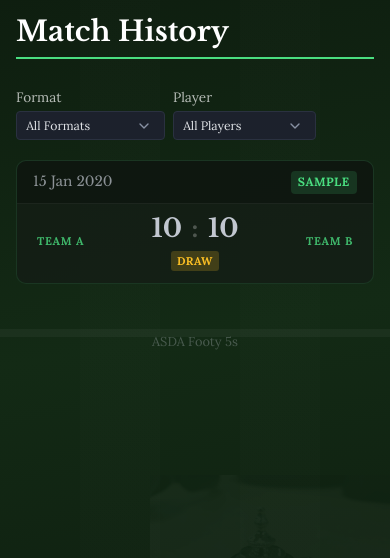
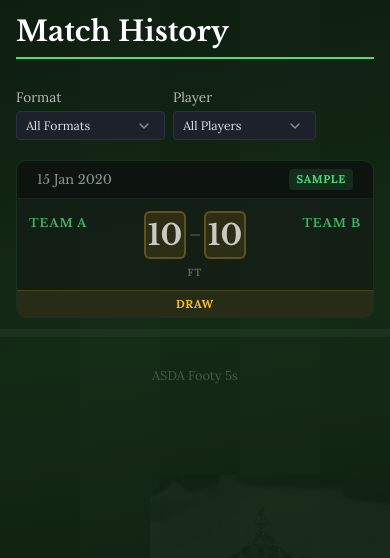
Before and after one commit to rithwikrajendran/asda-footy-5s, a FastAPI app: page /matches in a window 390 px wide. Shown: the part 89-647 px from the top of the page. Run offline with FastAPI, Linux system fonts and the light colour scheme; tables that the repository leaves empty hold one stand-in row (values such as "Sample post"); some libraries are stand-ins or nearby versions.

Commit message:
Redesign match cards as broadcast-style scorecards
- Boxed scores with win/lose/draw colour states
- Player names listed as teamsheet roster with dividers
- Winner side highlighted with bold names
- FT label, result strip with directional gradient
- Responsive layout for mobile

```diff
--- a/app/static/style.css
+++ b/app/static/style.css
@@ -377,126 +377,190 @@ th {
 .europa-dot { background: #f97316; }
 .relegation-dot { background: #ef4444; }
 
-/* ── Match cards v2 ──────────────────────────────────────────────────── */
-.match-list {
+/* ── Scorecard ───────────────────────────────────────────────────────── */
+.scorecard-list {
     display: flex;
     flex-direction: column;
-    gap: 0.75rem;
+    gap: 1rem;
 }
 
-.match-card-v2 {
+.scorecard {
     background: var(--card-bg);
-    border: 1px solid rgba(74,222,128,0.12);
+    border: 1px solid rgba(74,222,128,0.1);
     border-radius: 10px;
     overflow: hidden;
 }
 
-.match-meta {
+/* Top bar */
+.sc-topbar {
     display: flex;
     justify-content: space-between;
     align-items: center;
-    padding: 0.6rem 1rem;
-    background: rgba(0,0,0,0.25);
+    padding: 0.5rem 1.25rem;
+    background: rgba(0,0,0,0.35);
     border-bottom: 1px solid rgba(255,255,255,0.06);
 }
 
-.match-date {
-    font-size: 0.85em;
-    opacity: 0.7;
+.sc-date {
     font-family: 'Libre Baskerville', serif;
+    font-size: 0.8em;
+    color: rgba(255,255,255,0.55);
 }
 
-.match-format-badge {
-    background: rgba(74,222,128,0.15);
+.sc-format {
+    background: rgba(74,222,128,0.12);
     color: var(--accent);
-    font-size: 0.75em;
+    font-size: 0.7em;
     font-weight: 700;
-    padding: 0.2em 0.6em;
+    padding: 0.2em 0.65em;
     border-radius: 4px;
     text-transform: uppercase;
-    letter-spacing: 0.04em;
+    letter-spacing: 0.05em;
 }
 
-.match-body {
+/* Body: 3-column grid */
+.sc-body {
     display: grid;
     grid-template-columns: 1fr auto 1fr;
-    align-items: center;
-    padding: 1rem;
-    gap: 0.75rem;
+    align-items: start;
+    padding: 1.25rem 1.25rem 1rem;
+    gap: 0;
 }
 
-.match-team {
-    padding: 0.5rem;
+/* Team sides */
+.sc-side {
+    padding: 0.25rem 0;
 }
 
-.match-team-left {
-    text-align: left;
-}
+.sc-side-left { text-align: left; }
+.sc-side-right { text-align: right; }
 
-.match-team-right {
-    text-align: right;
-}
-
-.match-team-label {
-    font-size: 0.7em;
+.sc-team-name {
+    font-family: 'Libre Baskerville', serif;
+    font-size: 0.72em;
+    font-weight: 700;
     text-transform: uppercase;
-    letter-spacing: 0.06em;
+    letter-spacing: 0.08em;
     color: var(--accent);
-    font-weight: 700;
-    margin-bottom: 0.4em;
+    margin-bottom: 0.6em;
     opacity: 0.8;
 }
 
-.match-player-name {
-    font-size: 0.88em;
-    padding: 0.15em 0;
-    color: rgba(255,255,255,0.85);
+.sc-roster {
+    display: flex;
+    flex-direction: column;
+    gap: 0.15em;
 }
 
-.match-team-winner .match-player-name {
+.sc-player {
+    font-size: 0.88em;
+    color: rgba(255,255,255,0.7);
+    padding: 0.12em 0;
+    border-bottom: 1px solid rgba(255,255,255,0.04);
+    line-height: 1.4;
+}
+
+.sc-player:last-child {
+    border-bottom: none;
+}
+
+.sc-side-winner .sc-team-name {
+    color: #fff;
+}
+
+.sc-side-winner .sc-player {
     color: #fff;
     font-weight: 600;
 }
 
-.match-scoreboard {
-    text-align: center;
-    min-width: 90px;
+/* Centre scorebox */
+.sc-centre {
+    display: flex;
+    flex-direction: column;
+    align-items: center;
+    padding: 0 1rem;
 }
 
-.match-score-big {
-    font-size: 2.2em;
-    font-weight: 800;
-    font-family: 'Libre Baskerville', serif;
-    line-height: 1;
-    margin-bottom: 0.2em;
+.sc-scorebox {
+    display: flex;
+    align-items: center;
+    gap: 0;
 }
 
-.score-winner {
-    color: #fff;
+.sc-score {
+    font-family: 'Libre Baskerville', serif;
+    font-size: 2.4em;
+    font-weight: 800;
+    width: 52px;
+    height: 58px;
+    display: flex;
+    align-items: center;
+    justify-content: center;
+    border-radius: 6px;
+    line-height: 1;
 }
 
-.score-loser {
-    color: rgba(255,255,255,0.4);
+.sc-score-win {
+    background: rgba(74,222,128,0.15);
+    color: #fff;
+    border: 2px solid rgba(74,222,128,0.4);
 }
 
-.score-divider {
-    color: rgba(255,255,255,0.25);
-    margin: 0 0.1em;
+.sc-score-lose {
+    background: rgba(255,255,255,0.04);
+    color: rgba(255,255,255,0.35);
+    border: 2px solid rgba(255,255,255,0.08);
 }
 
-.match-result-label {
-    font-size: 0.7em;
+.sc-score-draw {
+    background: rgba(251,191,36,0.1);
+    color: rgba(255,255,255,0.75);
+    border: 2px solid rgba(251,191,36,0.25);
+}
+
+.sc-score-sep {
+    width: 10px;
+    height: 2px;
+    background: rgba(255,255,255,0.15);
+    margin: 0 4px;
+}
+
+.sc-ft {
+    font-size: 0.65em;
     font-weight: 700;
     text-transform: uppercase;
-    letter-spacing: 0.04em;
-    padding: 0.15em 0.5em;
-    border-radius: 3px;
-    display: inline-block;
+    letter-spacing: 0.1em;
+    color: rgba(255,255,255,0.3);
+    margin-top: 0.5em;
 }
 
-.result-win { background: rgba(74,222,128,0.2); color: var(--accent); }
-.result-draw { background: rgba(251,191,36,0.2); color: var(--gold); }
-.result-loss { background: rgba(239,68,68,0.2); color: #ef4444; }
+/* Bottom result strip */
+.sc-result-strip {
+    text-align: center;
+    font-size: 0.72em;
+    font-weight: 700;
+    text-transform: uppercase;
+    letter-spacing: 0.06em;
+    padding: 0.4em 0;
+}
+
+.sc-strip-a {
+    background: linear-gradient(90deg, rgba(74,222,128,0.2), transparent 40%, transparent 60%, rgba(74,222,128,0.05));
+    color: var(--accent);
+    border-top: 1px solid rgba(74,222,128,0.15);
+}
+
+.sc-strip-b {
+    background: linear-gradient(90deg, rgba(74,222,128,0.05), transparent 40%, transparent 60%, rgba(74,222,128,0.2));
+    color: var(--accent);
+    border-top: 1px solid rgba(74,222,128,0.15);
+}
+
+.sc-strip-draw {
+    background: rgba(251,191,36,0.08);
+    color: var(--gold);
+    border-top: 1px solid rgba(251,191,36,0.15);
+}
 
 /* ── Forms ────────────────────────────────────────────────────────────── */
 details summary {
@@ -555,16 +619,21 @@ body::after {
         grid-template-columns: 1fr;
     }
 
-    .match-score-big {
-        font-size: 1.6em;
+    .sc-score {
+        font-size: 1.8em;
+        width: 42px;
+        height: 48px;
     }
 
-    .match-body {
-        gap: 0.4rem;
-        padding: 0.75rem;
+    .sc-body {
+        padding: 0.75rem 0.75rem 0.6rem;
     }
 
-    .match-player-name {
+    .sc-centre {
+        padding: 0 0.5rem;
+    }
+
+    .sc-player {
         font-size: 0.8em;
     }
 
--- a/app/templates/matches.html
+++ b/app/templates/matches.html
@@ -28,39 +28,58 @@
 </div>
 
 {% if match_data %}
-<div class="match-list">
+<div class="scorecard-list">
 {% for md in match_data %}
-<div class="match-card-v2">
-    <div class="match-meta">
-        <span class="match-date">{{ md.match.date.strftime('%d %b %Y') }}</span>
-        <span class="match-format-badge">{{ md.match.format }}</span>
+{% set sa = md.match.team_a_score %}
+{% set sb = md.match.team_b_score %}
+<div class="scorecard">
+    <!-- Top bar: date + format -->
+    <div class="sc-topbar">
+        <span class="sc-date">{{ md.match.date.strftime('%d %b %Y') }}</span>
+        <span class="sc-format">{{ md.match.format }}</span>
     </div>
-    <div class="match-body">
-        <div class="match-team match-team-left {% if md.match.team_a_score > md.match.team_b_score %}match-team-winner{% endif %}">
-            <div class="match-team-label">Team A</div>
-            {% for name in md.team_a %}
-            <div class="match-player-name">{{ name }}</div>
-            {% endfor %}
-        </div>
-        <div class="match-scoreboard">
-            <div class="match-score-big">
-                <span class="{% if md.match.team_a_score > md.match.team_b_score %}score-winner{% elif md.match.team_a_score < md.match.team_b_score %}score-loser{% endif %}">{{ md.match.team_a_score }}</span>
-                <span class="score-divider">:</span>
-                <span class="{% if md.match.team_b_score > md.match.team_a_score %}score-winner{% elif md.match.team_b_score < md.match.team_a_score %}score-loser{% endif %}">{{ md.match.team_b_score }}</span>
-            </div>
-            <div class="match-result-label
-                {%- if md.match.team_a_score > md.match.team_b_score %} result-win
-                {%- elif md.match.team_a_score < md.match.team_b_score %} result-loss
-                {%- else %} result-draw{% endif %}">
-                {{ md.result }}
+
+    <!-- Main body -->
+    <div class="sc-body">
+        <!-- Team A side -->
+        <div class="sc-side sc-side-left {% if sa > sb %}sc-side-winner{% endif %}">
+            <div class="sc-team-name">Team A</div>
+            <div class="sc-roster">
+                {% for name in md.team_a %}
+                <div class="sc-player">{{ name }}</div>
+                {% endfor %}
             </div>
         </div>
-        <div class="match-team match-team-right {% if md.match.team_b_score > md.match.team_a_score %}match-team-winner{% endif %}">
-            <div class="match-team-label">Team B</div>
-            {% for name in md.team_b %}
-            <div class="match-player-name">{{ name }}</div>
-            {% endfor %}
+
+        <!-- Centre scorebox -->
+        <div class="sc-centre">
+            <div class="sc-scorebox">
+                <div class="sc-score {% if sa > sb %}sc-score-win{% elif sa < sb %}sc-score-lose{% else %}sc-score-draw{% endif %}">{{ sa }}</div>
+                <div class="sc-score-sep"></div>
+                <div class="sc-score {% if sb > sa %}sc-score-win{% elif sb < sa %}sc-score-lose{% else %}sc-score-draw{% endif %}">{{ sb }}</div>
+            </div>
+            <div class="sc-ft">FT</div>
         </div>
+
+        <!-- Team B side -->
+        <div class="sc-side sc-side-right {% if sb > sa %}sc-side-winner{% endif %}">
+            <div class="sc-team-name">Team B</div>
+            <div class="sc-roster">
+                {% for name in md.team_b %}
+                <div class="sc-player">{{ name }}</div>
+                {% endfor %}
+            </div>
+        </div>
+    </div>
+
+    <!-- Bottom result strip -->
+    <div class="sc-result-strip
+        {%- if sa > sb %} sc-strip-a
+        {%- elif sb > sa %} sc-strip-b
+        {%- else %} sc-strip-draw{% endif %}">
+        {% if sa > sb %}Team A Win
+        {% elif sb > sa %}Team B Win
+        {% else %}Draw{% endif %}
     </div>
 </div>
 {% endfor %}
```
